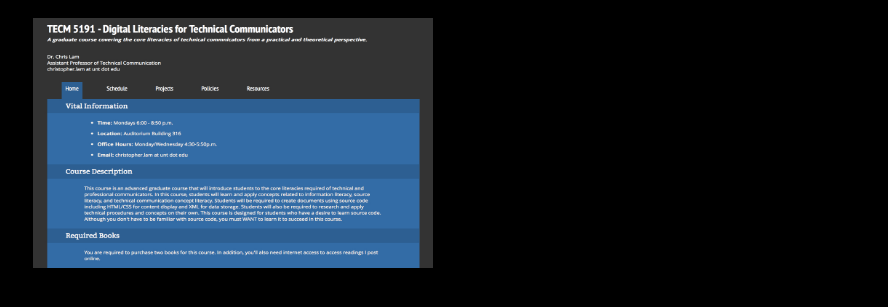
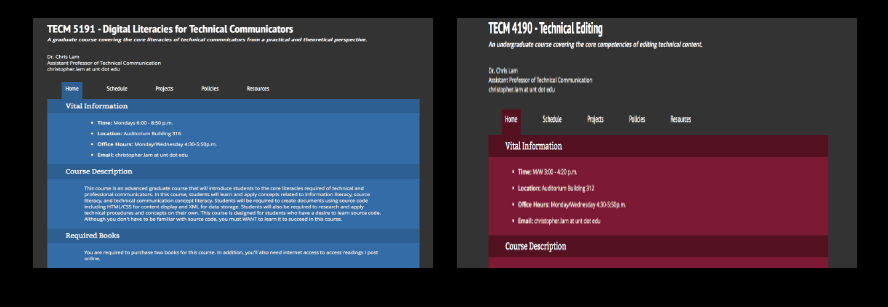
Before and after one commit to doctorlam/course-index, a plain HTML site: page index.html in a window 1280 px wide. Shown: the part 53-360 px from the top of the page, without its empty margins (15-903 px from the left). Drawn offline with Linux system fonts and the light colour scheme.

Commit message:
added 4190 to index.html

```diff
--- a/index.css
+++ b/index.css
@@ -16,6 +16,7 @@ ul {
 	list-style: none;
 }
 
-ul li {
-	dislay: inline;
+li {
+	display: inline;
+	margin-right: 20px;
 }
--- a/index.html
+++ b/index.html
@@ -1,4 +1,4 @@
-<!html>
+<doctype !html>
 	<head>
 		<link rel="stylesheet" type="text/css" href="index.css" />
 		<link href='http://fonts.googleapis.com/css?family=PT+Sans+Narrow:400,700' rel='stylesheet' type='text/css'>
@@ -7,6 +7,7 @@
 		<h1>Dr. Lam's Current Courses</h1>
 		<ul>
 			<li><a href="http://courses.christopherylam.com/5191"><img src="5191.jpg" alt="tecm5191 screenshot" /></a></li>
+			<li><a href="http://courses.christopherylam.com/4190"><img src="4190.jpg" alt="tecm4190 screenshot" /></a></li>
 		</ul>
 	</body>
 </html>
```
Also changed, not shown: 4190.jpg (added).
